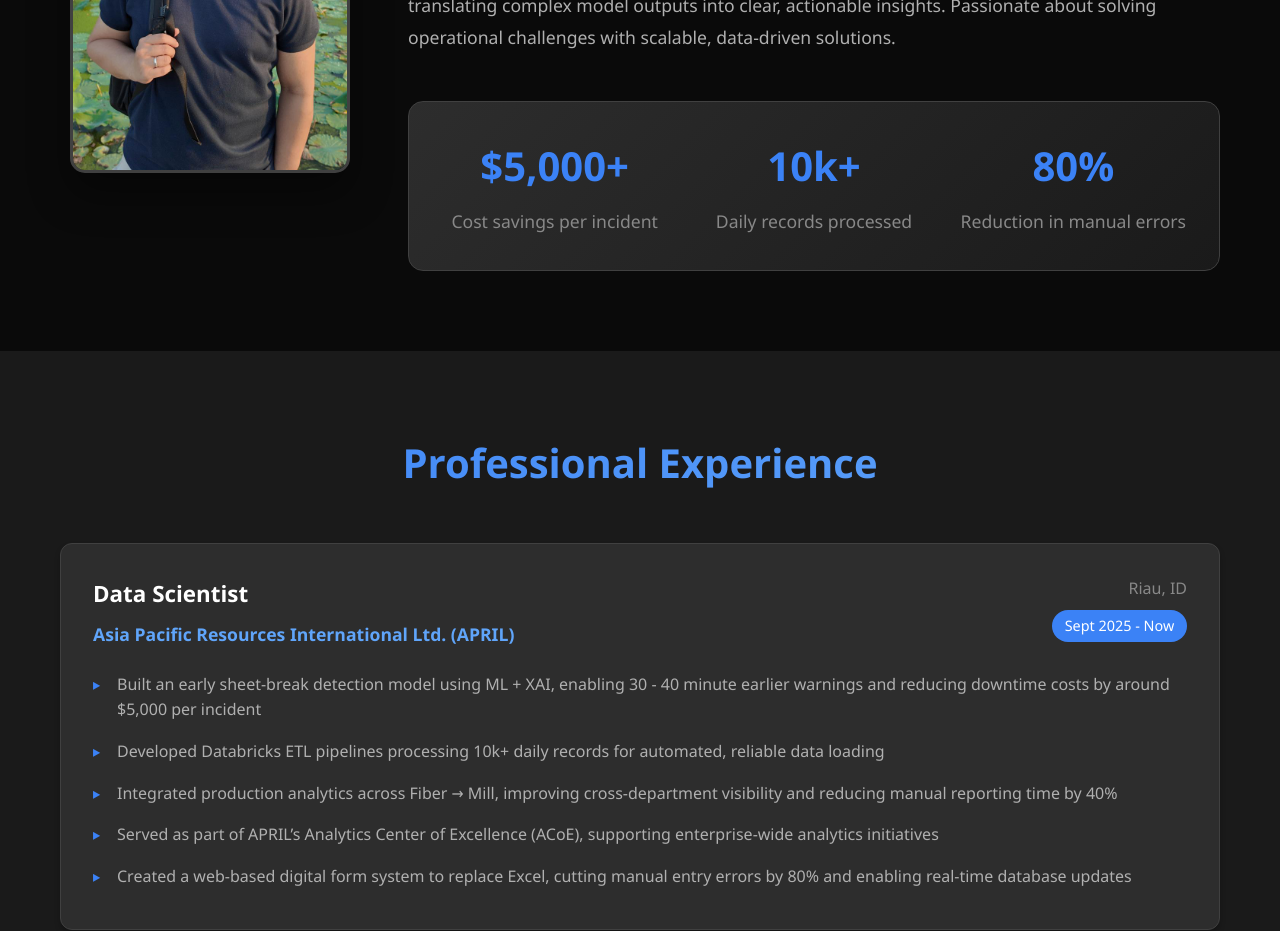
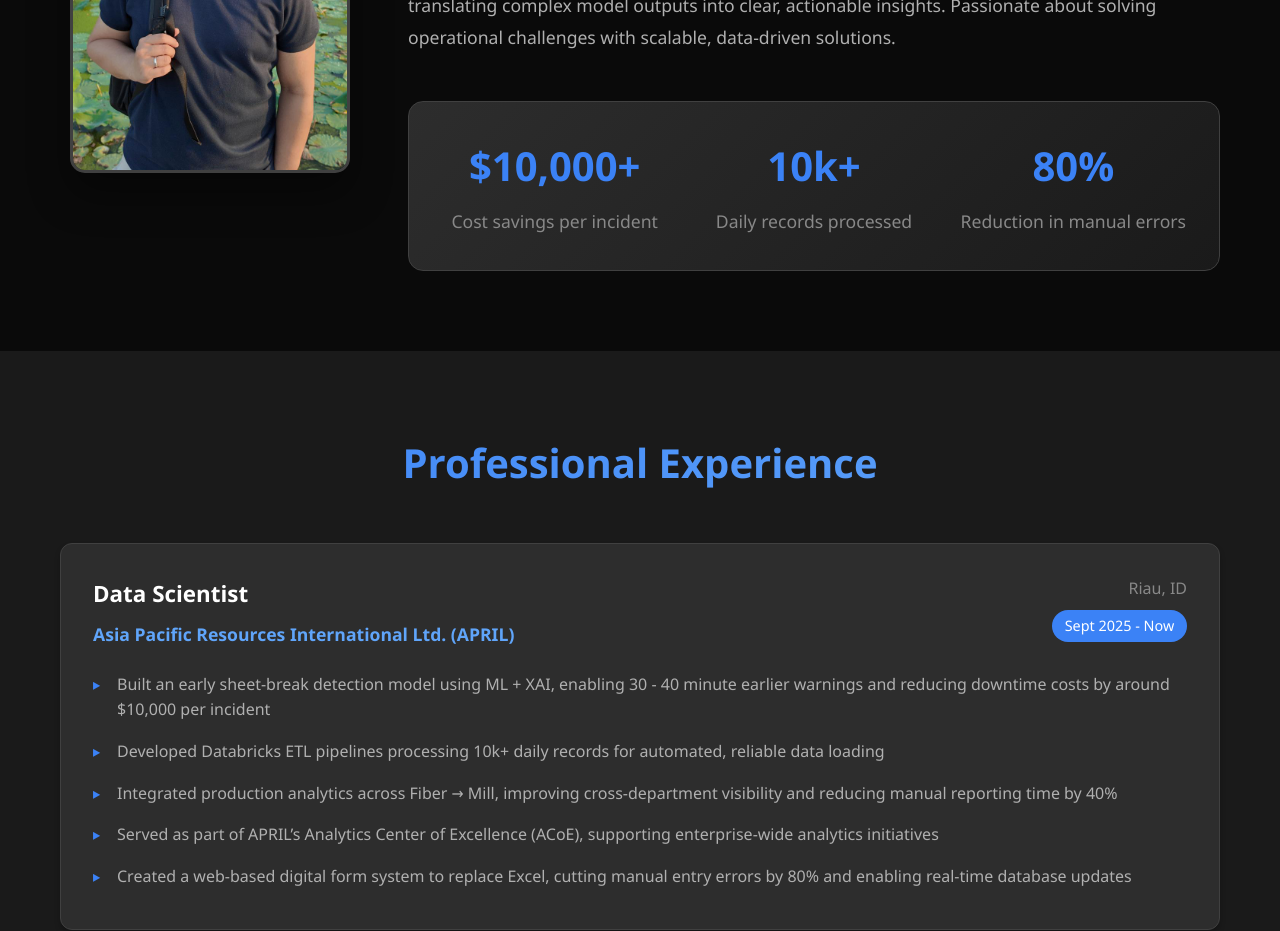
Before and after one commit to kevinrioharris/kevinrioharris.github.io, a React (Create React App) app: page / in a window 1280 px wide. Shown: the part 1200-2131 px from the top of the page. Built offline with nearby package versions, Linux system fonts and the light colour scheme.

Commit message:
change the mismatch value

```diff
--- a/src/components/About.jsx
+++ b/src/components/About.jsx
@@ -23,7 +23,7 @@ const About = () => {
 
             <div className="quick-stats">
               <div className="stat">
-                <h3>$5,000+</h3>
+                <h3>$10,000+</h3>
                 <p>Cost savings per incident</p>
               </div>
               <div className="stat">
--- a/src/data/experience.js
+++ b/src/data/experience.js
@@ -6,7 +6,7 @@ export const professionalExperience = [
     position: "Data Scientist",
     period: "Sept 2025 - Now",
     achievements: [
-      "Built an early sheet-break detection model using ML + XAI, enabling 30 - 40 minute earlier warnings and reducing downtime costs by around $5,000 per incident",
+      "Built an early sheet-break detection model using ML + XAI, enabling 30 - 40 minute earlier warnings and reducing downtime costs by around $10,000 per incident",
       "Developed Databricks ETL pipelines processing 10k+ daily records for automated, reliable data loading",
       "Integrated production analytics across Fiber → Mill, improving cross-department visibility and reducing manual reporting time by 40%",
       "Served as part of APRIL’s Analytics Center of Excellence (ACoE), supporting enterprise-wide analytics initiatives",
```
